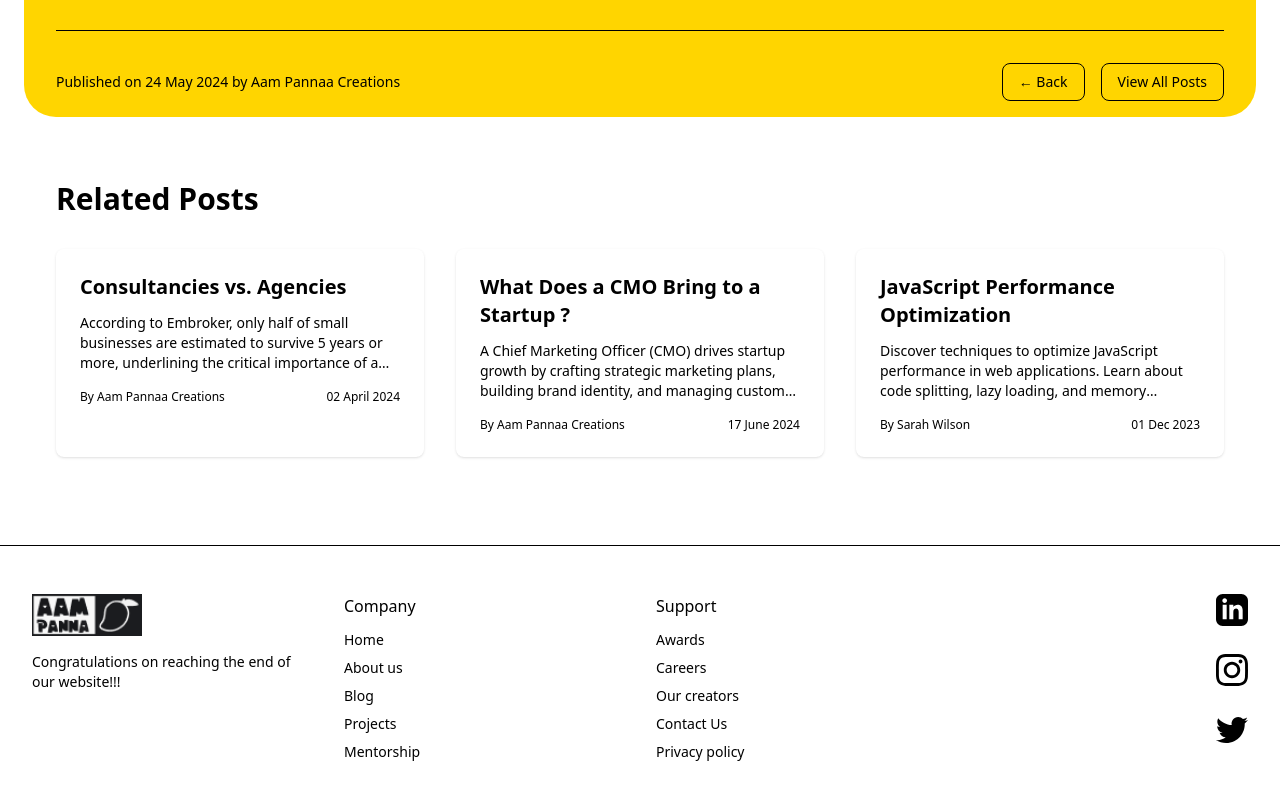
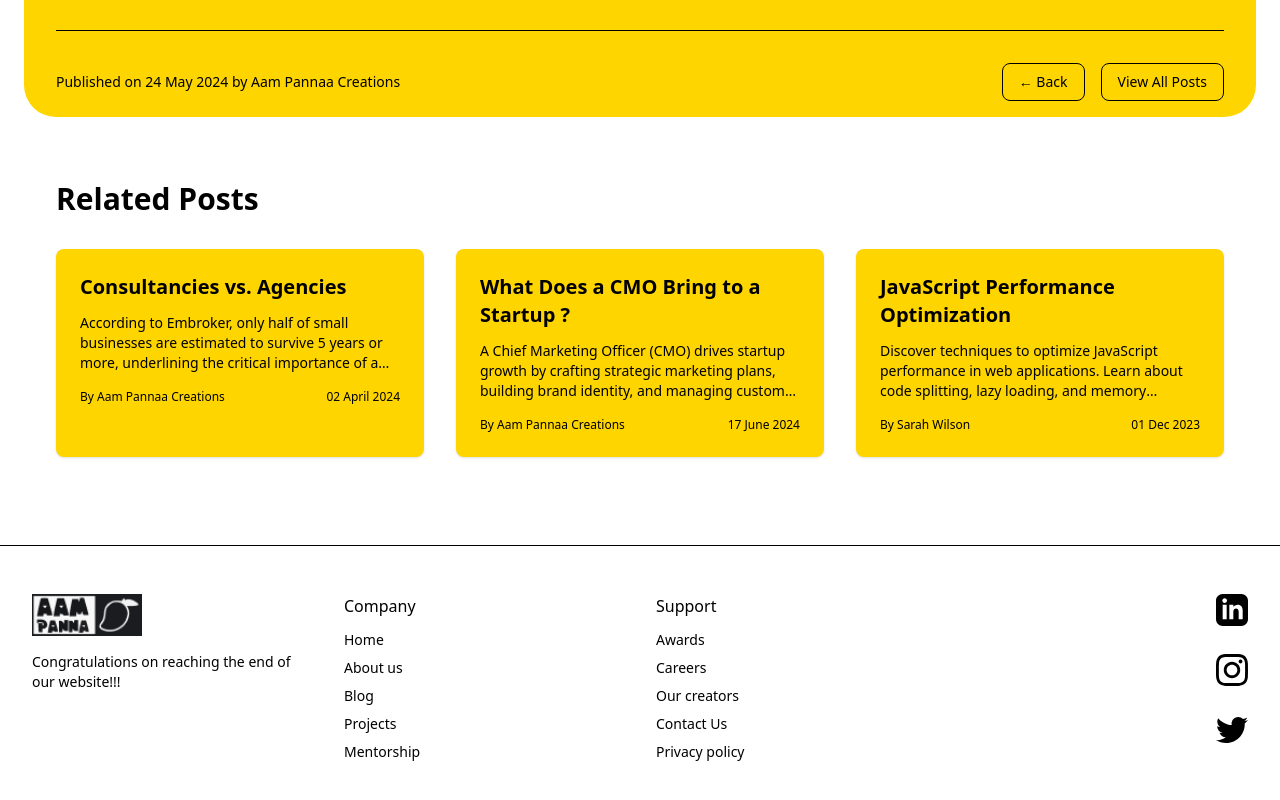
Before and after one commit to arnab-git-404/aam-panna-creations, a Next.js app: page /blog/1 in a window 1280 px wide. Shown: the part 2539-3339 px from the top of the page. Built offline with nearby package versions, Linux system fonts and the light colour scheme.

Commit message:
Update page.tsx

```diff
--- a/src/app/blog/[id]/page.tsx
+++ b/src/app/blog/[id]/page.tsx
@@ -486,11 +486,11 @@ const BlogPostPage = () => {
           <h2 className="text-3xl font-bold text-primary mb-8">
             Related Posts
           </h2>
-          <div className="grid grid-cols-1 md:grid-cols-2 lg:grid-cols-3 gap-8">
+          <div className="grid grid-cols-1 md:grid-cols-2 lg:grid-cols-3 gap-8 ">
             {relatedPosts.map((relatedPost: BlogPost) => (
               <div
                 key={relatedPost.id}
-                className="bg-background rounded-lg p-6 shadow-sm hover:shadow-md transition-shadow cursor-pointer"
+                className="bg-background rounded-lg p-6 shadow-sm hover:shadow-2xl transition-shadow cursor-pointer bg-[#FFD500]"
                 onClick={() => router.push(`/blog/${relatedPost.id}`)}
               >
                 <h3 className="text-xl font-semibold text-primary mb-3">
```
